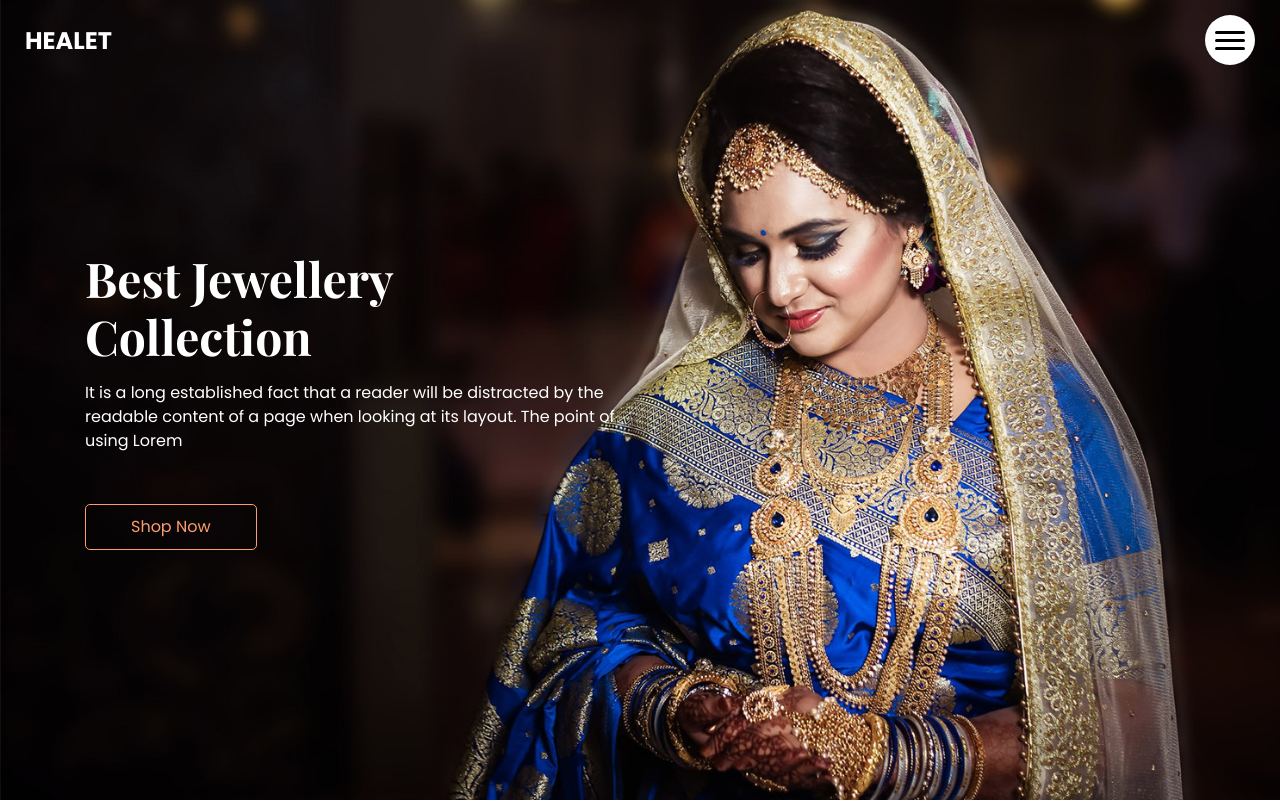
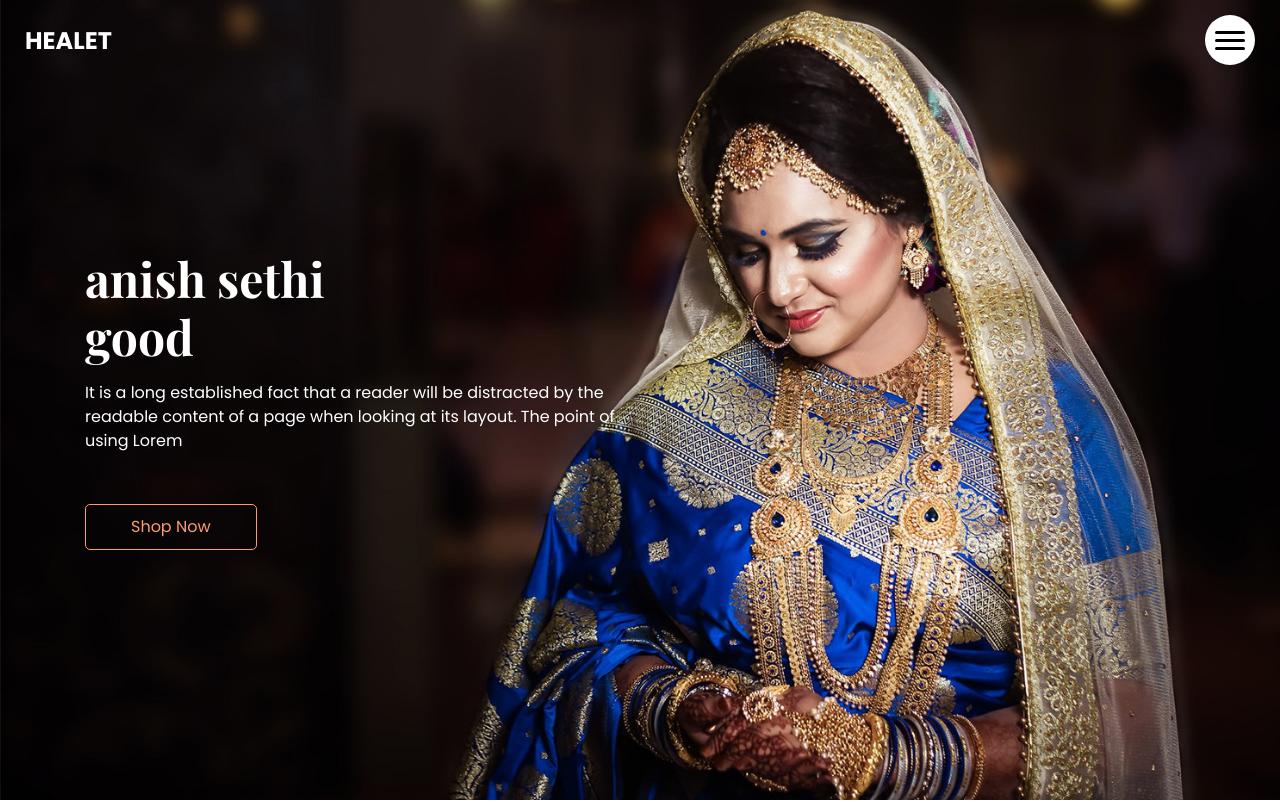
Before and after one commit to anish-sethi/digitalsunbird.com, a plain HTML site: page index.html in a window 1280 px wide. Shown: the top 802 px of the page. Drawn offline with nearby package versions, Linux system fonts and the light colour scheme.

Commit message:
Update index.html

```diff
--- a/index.html
+++ b/index.html
@@ -71,8 +71,8 @@
       <div class="col-md-9 col-lg-8">
         <div class="detail-box">
           <h1>
-            Best Jewellery
-            <br> Collection
+            anish sethi
+            <br> good
           </h1>
           <p>
             It is a long established fact that a reader will be distracted by the readable content of a page when
```
